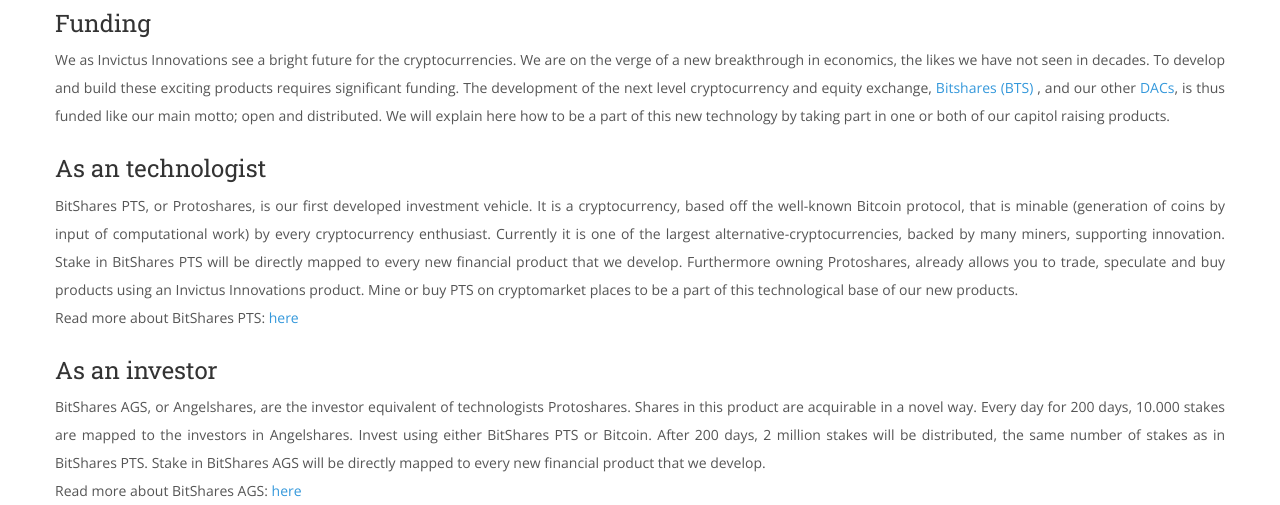
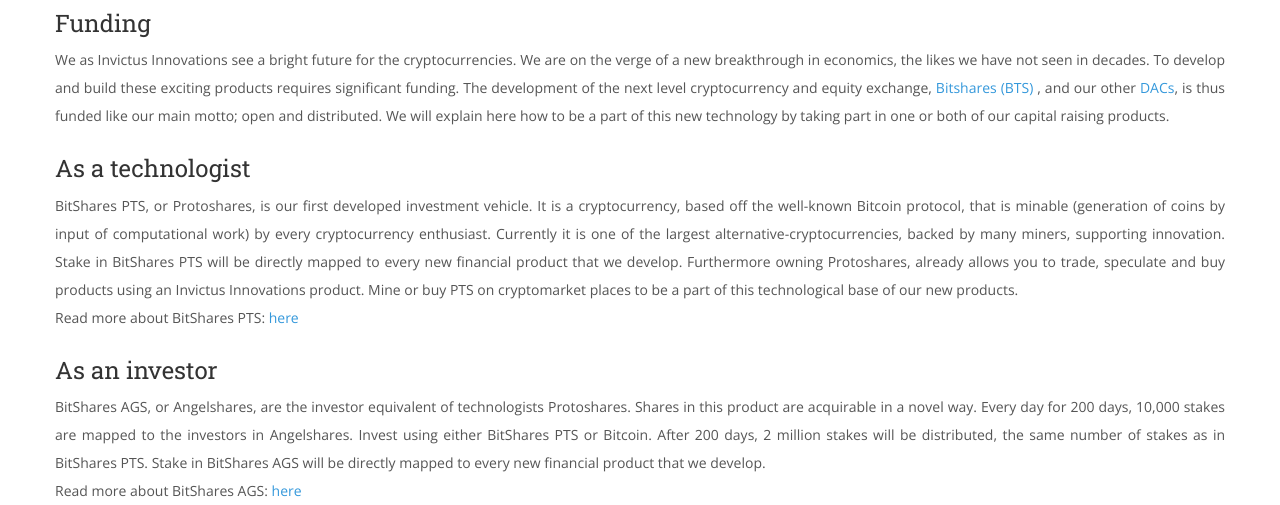
Before and after one commit to super3/invictus.io, a PHP site: page /funding-philosophy.php in a window 1280 px wide. Shown: the part 360-865 px from the top of the page. Run offline with PHP 8.4, Linux system fonts and the light colour scheme; some libraries are stand-ins or nearby versions.

Commit message:
Some typos and grammar

```diff
--- a/bitshares.php
+++ b/bitshares.php
@@ -32,7 +32,7 @@
 							<h3>For consumers</h3>
 							<p style="text-align: justify;">
 								Bitshares will allow you to enjoy what cryptocurrencies offer, a safe, private, fast, irrepressible payments around the globe. Furthermore Bitshares will allow you to leverage your funds, being fiat or equity, in a
-								similar, distributed fashion. What innovations Bitcoin brought to fiat currencies, what innovations Bitshares will bring to equity and currency trading.
+								similar, distributed fashion. The innovations that Bitcoin brought to fiat currencies will be equivalent to the innovations that Bitshares will bring to equity and currency trading.
 							</p>
 
 							<h3>For investors</h3>
--- a/footer.php
+++ b/footer.php
@@ -38,6 +38,7 @@
 				<div class="col-lg-3">
 					<h4>Mining</h4>
 					<p>
+            <i class="fa fa-angle-right"></i< <a href="http://ptsweb.beeeeer.org/>http://ptsweb.beeeeer.org/</a> - 2.5% fee<br/>
 						<i class="fa fa-angle-right"></i> <a href="http://pts.rpool.net">http://pts.rpool.net</a> -  3% fee<br/>
 						<i class="fa fa-angle-right"></i> <a href="http://ptspool.com/">http://ptspool.com/</a> -  4% fee <br/>
 						<i class="fa fa-angle-right"></i> <a href="http://ypool.net">http://ypool.net</a> -  6% fee<br/>
--- a/funding-philosophy.php
+++ b/funding-philosophy.php
@@ -26,9 +26,9 @@
 							<p style="text-align: justify;">
 								We as Invictus Innovations see a bright future for the cryptocurrencies. We are on the verge of a new breakthrough in economics, the likes we have not seen in decades.
 								To develop and build these exciting products requires significant funding. The development of the next level cryptocurrency and equity exchange, <a href="#">Bitshares (BTS)</a> , and our other <a href="What-is-a-DAC.html#top">DACs</a>,
-								is thus funded like our main motto; open and distributed. We will explain here how to be a part of this new technology by taking part in one or both of our capitol raising products.
+								is thus funded like our main motto; open and distributed. We will explain here how to be a part of this new technology by taking part in one or both of our capital raising products.
 							</p>
-						<h3>As an technologist</h3>
+						<h3>As a technologist</h3>
 							<p style="text-align: justify;">
 								BitShares PTS, or Protoshares, is our first developed investment vehicle. It is a cryptocurrency, based off the well-known Bitcoin protocol, that is minable (generation of coins by input of computational work) by every cryptocurrency enthusiast.
 								Currently it is one of the largest alternative-cryptocurrencies, backed by many miners, supporting innovation. Stake in BitShares PTS will be directly mapped to every new financial product that we develop. Furthermore owning Protoshares,
@@ -37,7 +37,7 @@
 
 						<h3>As an investor</h3>
 							<p style="text-align: justify;">
-								BitShares AGS, or Angelshares, are the investor equivalent of technologists Protoshares. Shares in this product are acquirable in a novel way. Every day for 200 days, 10.000 stakes are mapped to the investors in Angelshares.
+								BitShares AGS, or Angelshares, are the investor equivalent of technologists Protoshares. Shares in this product are acquirable in a novel way. Every day for 200 days, 10,000 stakes are mapped to the investors in Angelshares.
 								Invest using either BitShares PTS or Bitcoin. After 200 days, 2 million stakes will be distributed, the same number of stakes as in BitShares PTS. Stake in BitShares AGS will be directly mapped to every new financial product that we develop.
 								<br>Read more about BitShares AGS: <a href="funding-angelshares.php">here</a>
 							</p>
```
